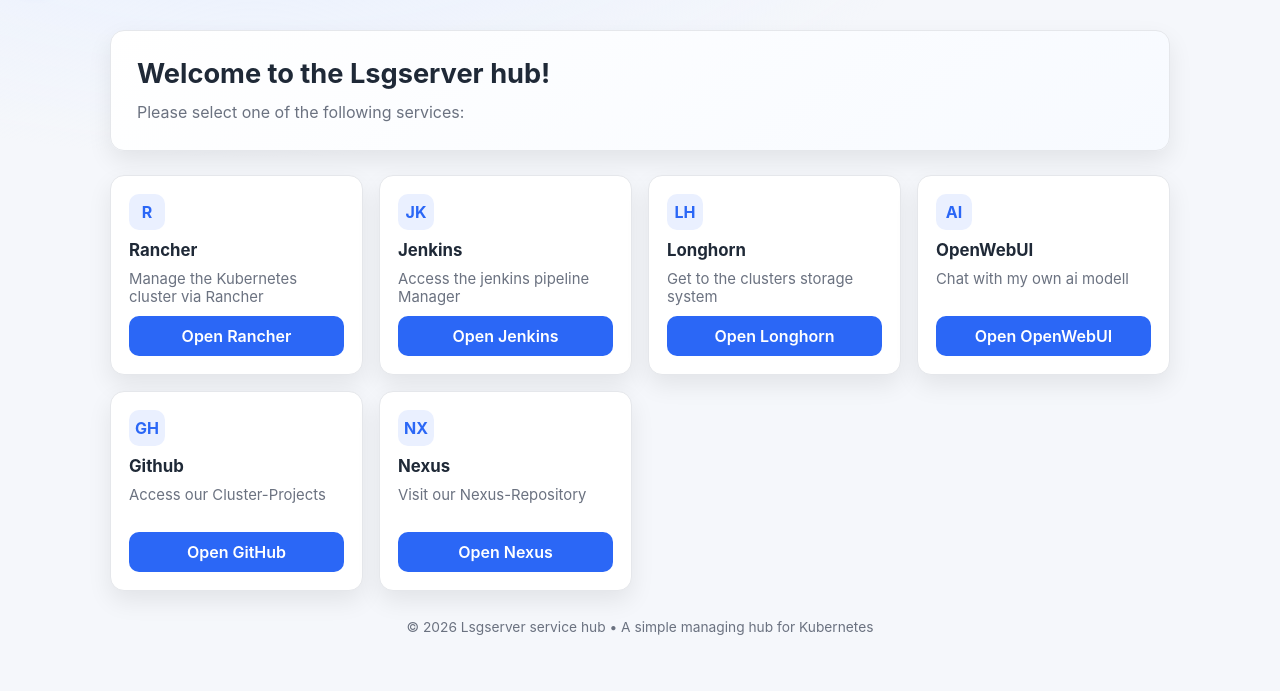
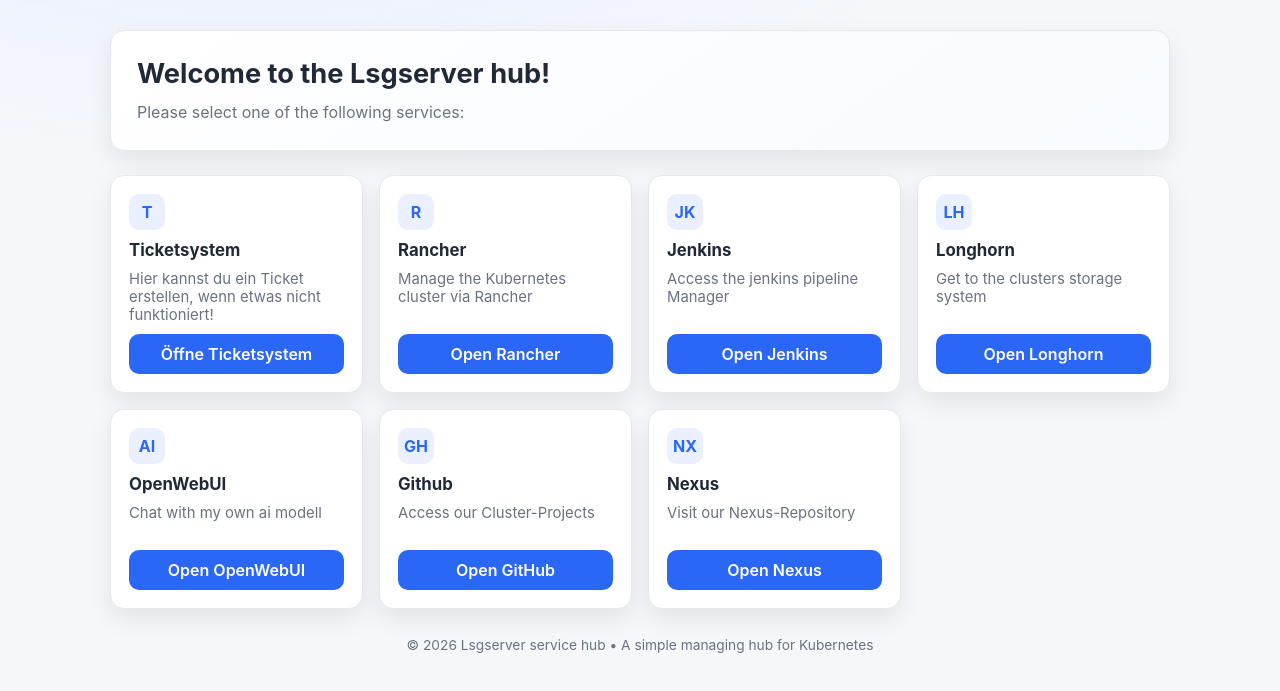
Before and after one commit to lsgadminlab/hub, a plain HTML site: page index.html in a window 1280 px wide. Shown: the part 65-756 px from the top of the page. Drawn offline with Linux system fonts and the light colour scheme.

Commit message:
Add ticket system section to index.html
Added a new section for the ticket system with a link.

```diff
--- a/index.html
+++ b/index.html
@@ -207,6 +207,13 @@
 
     <section id="apps" class="grid">
         <article class="card">
+            <div class="icon">T</div>
+            <h3>Ticketsystem</h3>
+            <p>Hier kannst du ein Ticket erstellen, wenn etwas nicht funktioniert!</p>
+            <a href="https://ticket.lsgserver.net/" target="_blank" rel="noopener noreferrer">Öffne Ticketsystem</a>
+        </article>
+
+        <article class="card">
             <div class="icon">R</div>
             <h3>Rancher</h3>
             <p>Manage the Kubernetes cluster via Rancher</p>
```
